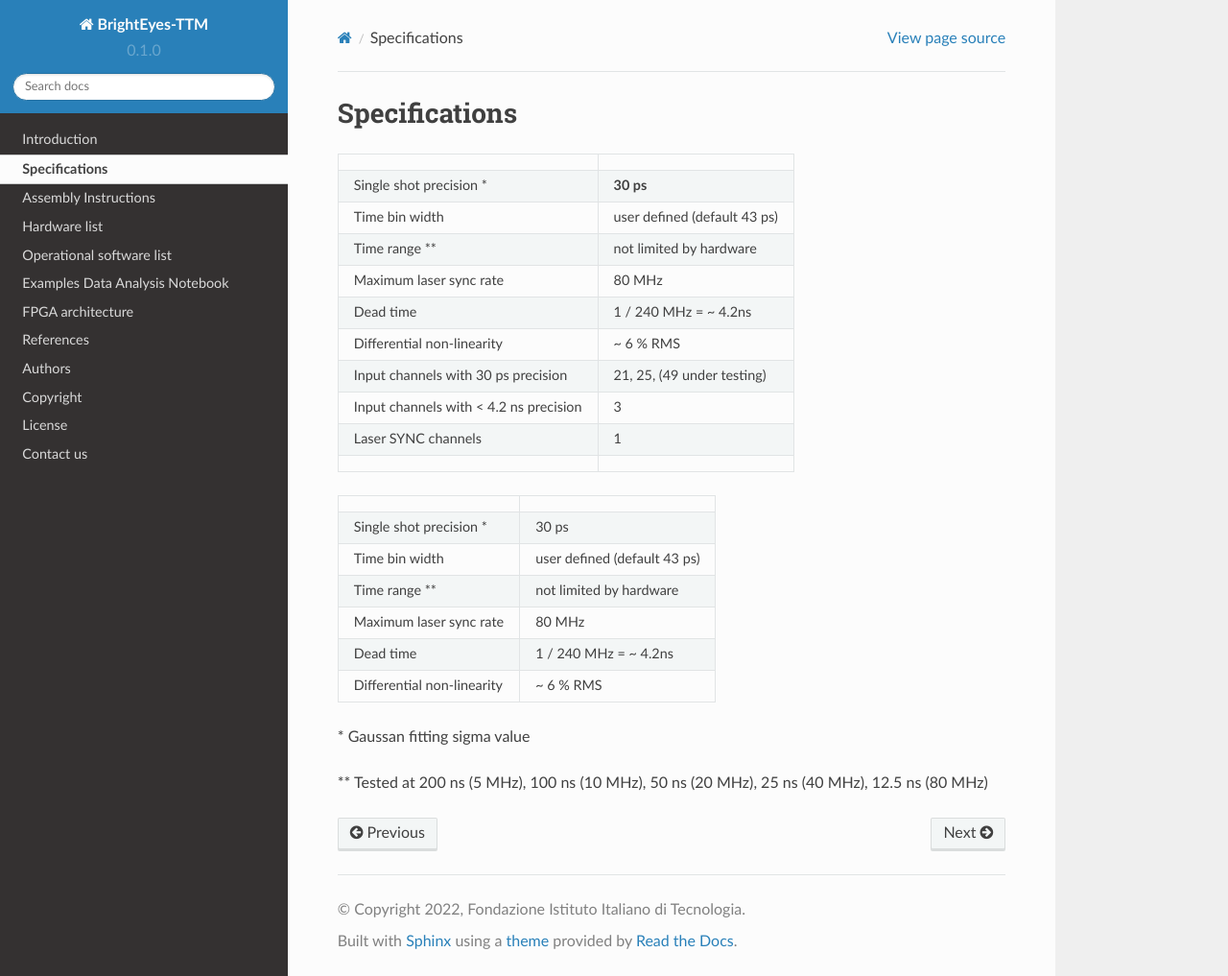
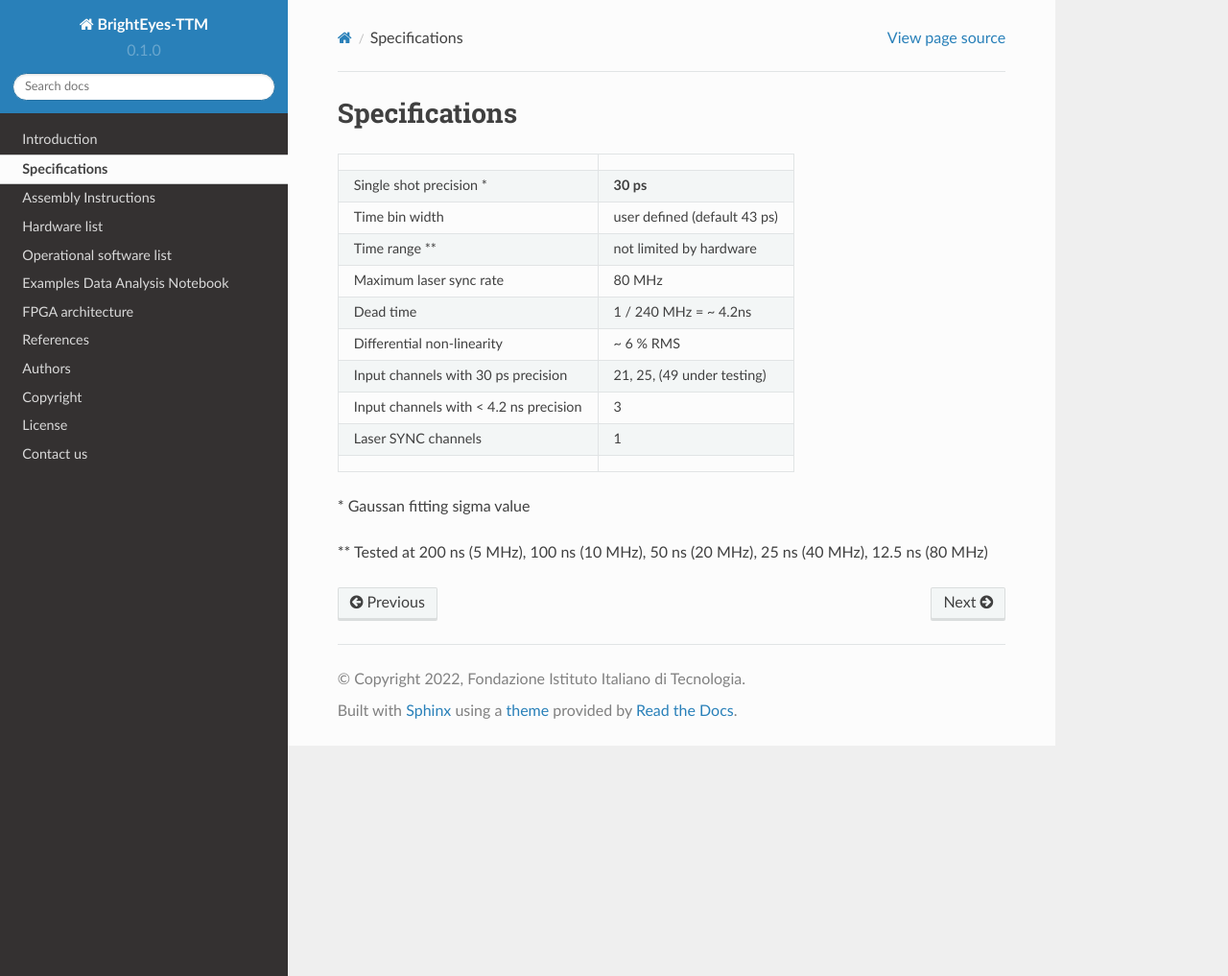
Before and after one commit to mattia-donato/BrightEyes-TTM-docs, a Sphinx documentation site: the page built from docs/source/specifications.md, in a window 1280 px wide and 1017 px high. Shown: the whole window at 96% size. Built offline with Sphinx 7.4.7 and the Read the Docs theme 2.0.0, drawn with Linux system fonts in a browser that asks for light colours.

Commit message:
Update specifications.md

````diff
--- a/docs/source/specifications.md
+++ b/docs/source/specifications.md
@@ -12,28 +12,6 @@
 | Laser SYNC channels                    | 1                            |
 |                                        |                              |
 
-```{eval-rst}
-.. list-table::
-   :header-rows: 1
-
-   * -
-     -
-   * - Single shot precision \*
-
-     - 30 ps
-   * - Time bin width
-     - user defined (default 43 ps)
-   * - Time range \**
-     - not limited by hardware
-   * - Maximum laser sync rate
-     - 80 MHz
-   * - Dead time
-     - 1 / 240 MHz = ~ 4.2ns
-   * - Differential non-linearity
-     - ~ 6 % RMS
-
-```
-
 \* Gaussan fitting sigma value
 
 \*\* Tested at 200 ns (5 MHz), 100 ns (10 MHz), 50 ns (20 MHz), 25 ns (40 MHz), 12.5 ns (80 MHz)
````
